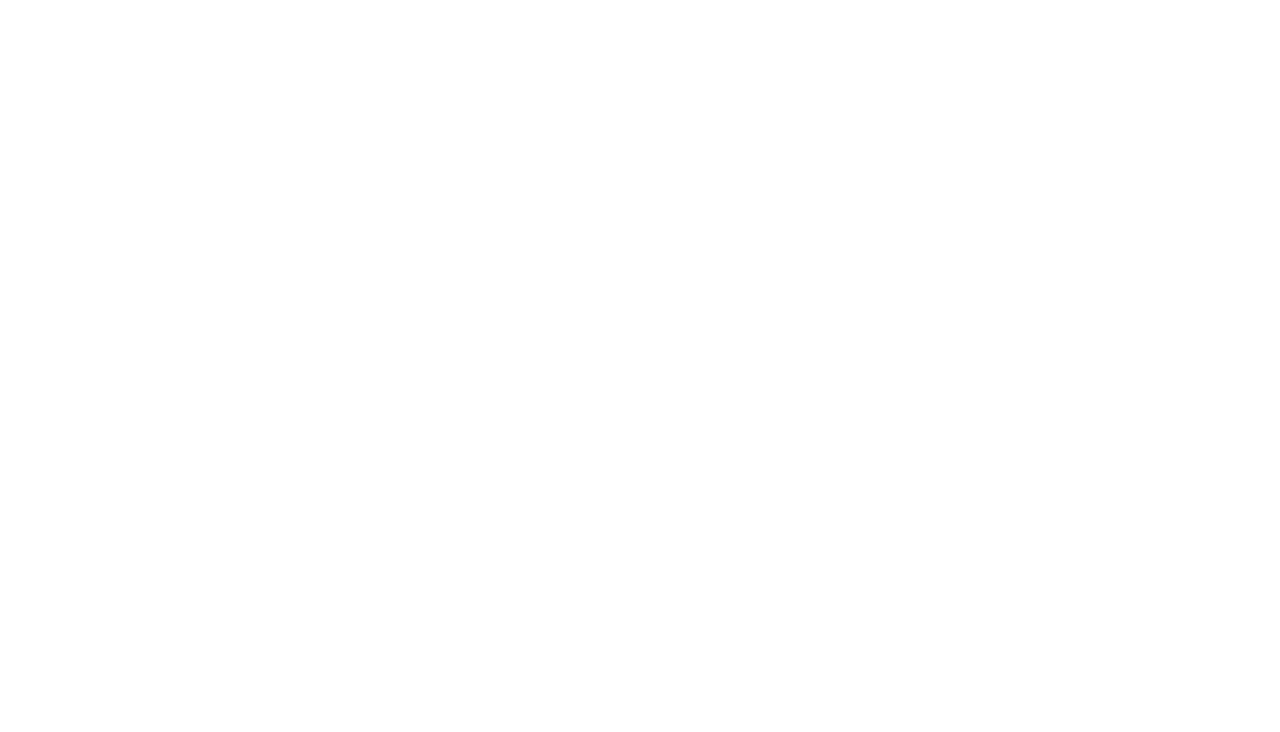
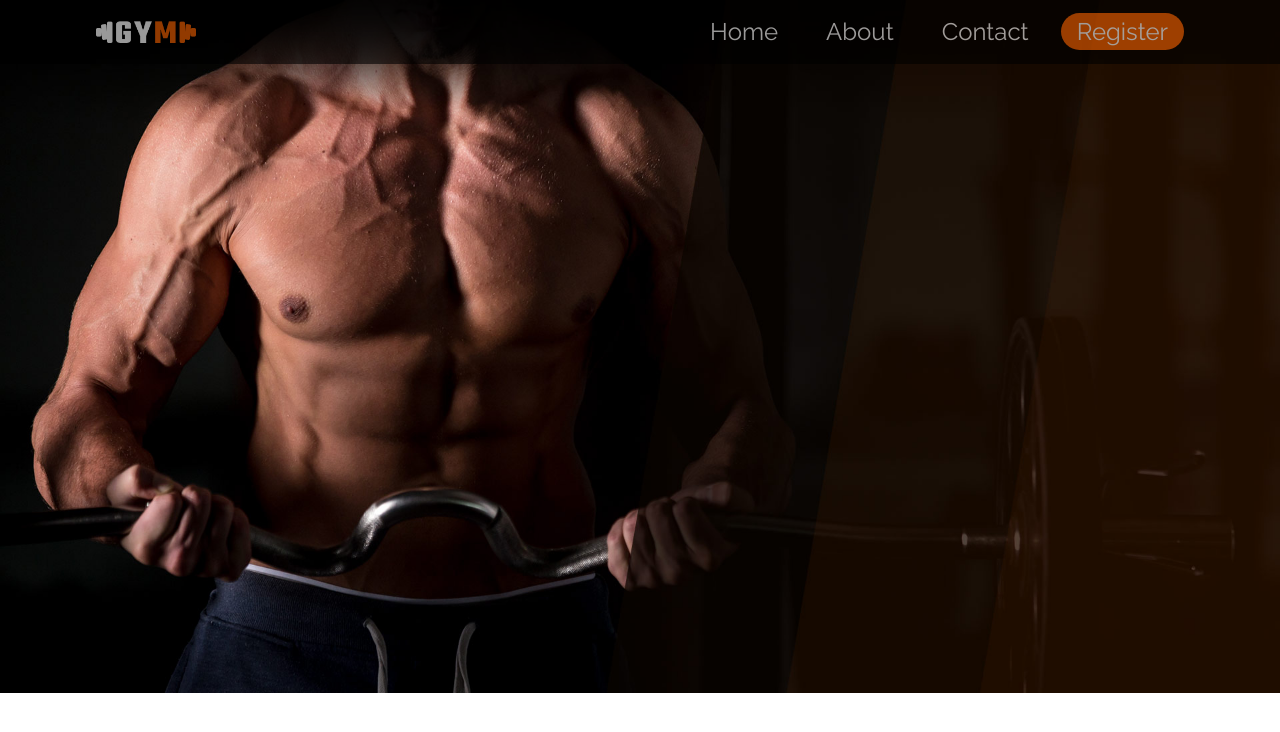
Before and after one commit to mesfincode/gymlife, a React (Vite) app: page / in a window 1280 px wide. Shown: the top 732 px of the page. Built offline with nearby package versions, Linux system fonts and the light colour scheme.

Commit message:
created a navigation bar

```diff
--- a/src/App.jsx
+++ b/src/App.jsx
@@ -1,14 +1,16 @@
-import { useState } from 'react'
-import Hero from './components/Hero'
+import { useState } from "react";
+import Hero from "./components/Hero";
+import Navbar from "./components/Navbar";
 
 function App() {
-  const [count, setCount] = useState(0)
+  const [count, setCount] = useState(0);
 
   return (
     <>
-
+      <Navbar />
+      <Hero />
     </>
-  )
+  );
 }
 
-export default App
+export default App;
--- a/src/components/Hero.jsx
+++ b/src/components/Hero.jsx
@@ -4,10 +4,10 @@
 
 const Hero = () => {
   return (
-    <div>
+    <section className=''>
+    <img src={hero1} alt="" className='h-full w-full'/>
 
-
-    </div>
+    </section>
   )
 }
 
--- /dev/null
+++ b/src/components/Navbar.jsx
@@ -0,0 +1,24 @@
+import React from "react";
+import logo from '../assets/img/logo.png'
+const Navbar = () => {
+  return (
+    <section>
+      <header className="fixed w-full top-0 left-0 right-0">
+        <nav className="flex justify-between items-center px-24 py-4 bg-black opacity-60">
+            <a href="" className="text-white">
+                <img src={logo} alt="" width={100} height={100}/>
+            </a>
+            <ul className="flex justify-center items-center gap-4 ">
+                <li><a href="" className="text-white text-2xl hover:border-b hover:border-primary rounded-lg px-4 py-1">Home</a></li>
+                <li><a href="" className="text-white text-2xl hover:border-b hover:border-primary  rounded-lg px-4 py-1">About</a></li>
+                <li><a href="" className="text-white text-2xl hover:border-b hover:border-primary  rounded-lg px-4 py-1">Contact</a></li>
+                <li><a href="" className="text-white text-2xl bg-primary rounded-full px-4 py-1">Register</a></li>
+
+            </ul>
+        </nav>
+      </header>
+    </section>
+  );
+};
+
+export default Navbar;
--- a/src/index.css
+++ b/src/index.css
@@ -1,3 +1,10 @@
+@import url('https://fonts.googleapis.com/css2?family=Raleway:ital,wght@0,100..900;1,100..900&display=swap');
 @tailwind base;
 @tailwind components;
 @tailwind utilities;
+
+body{
+  font-family: "Raleway", sans-serif;
+  font-optical-sizing: auto;
+
+}
```
